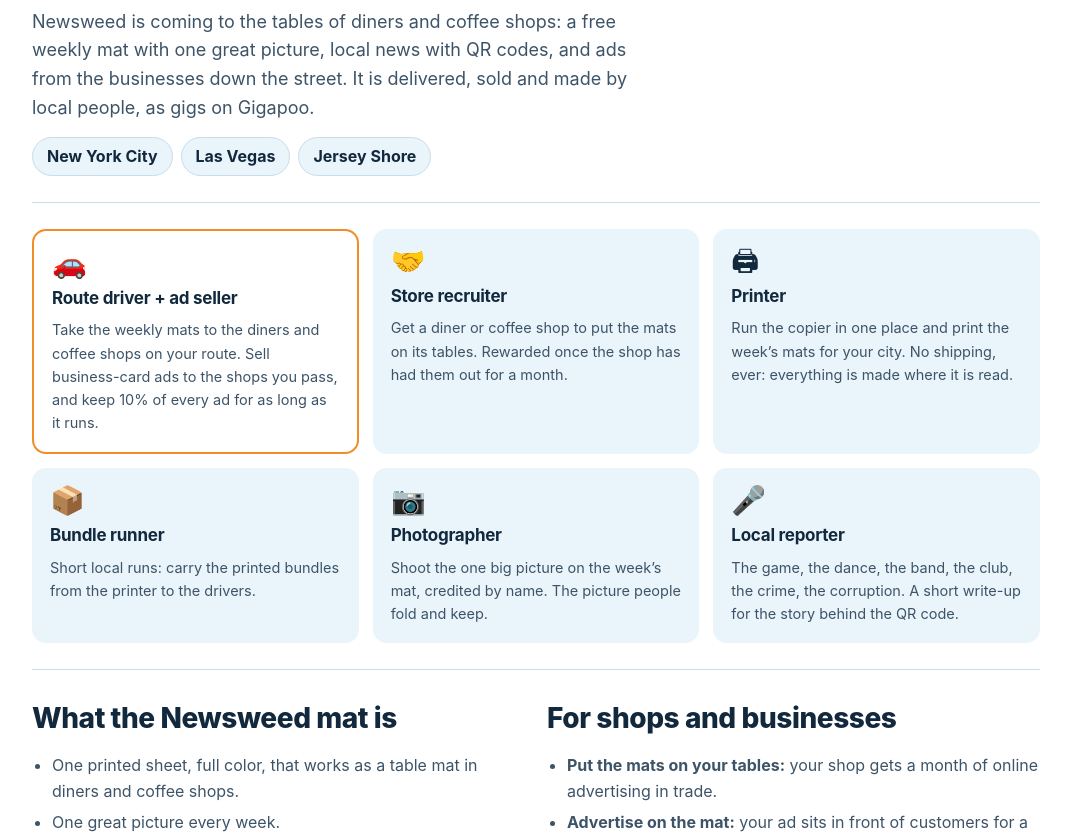
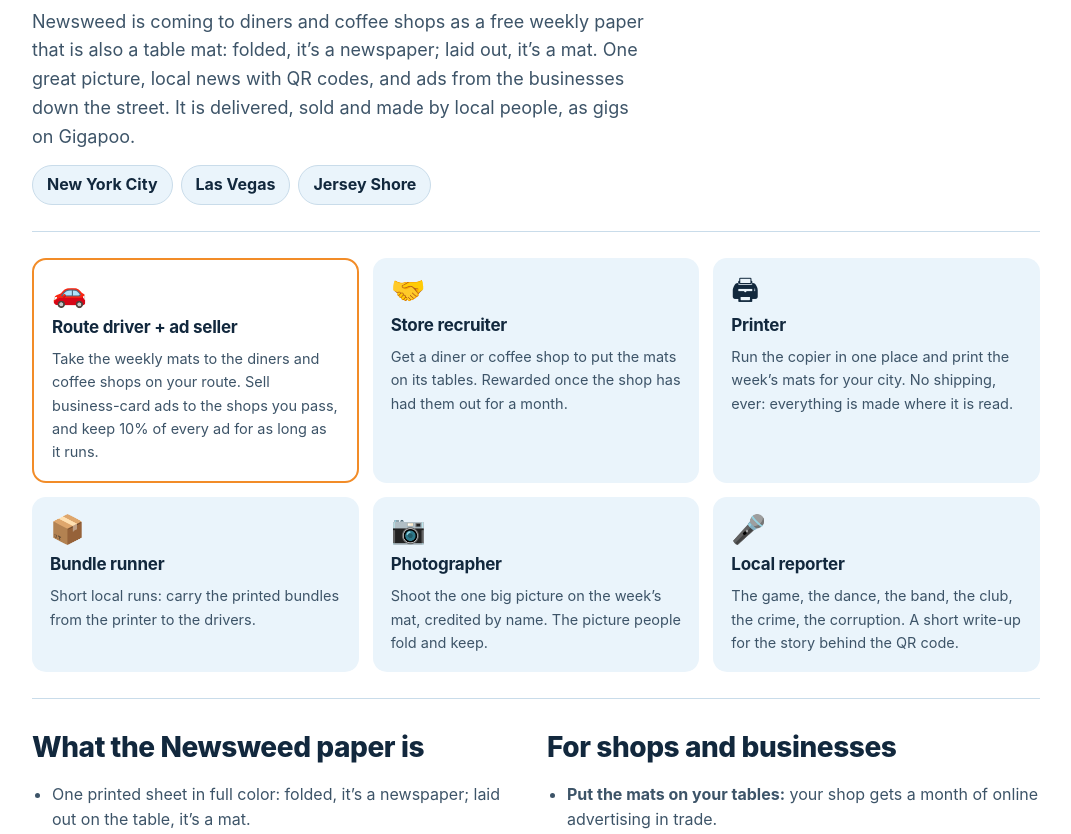
Before and after one commit to realroofers-dotcom/gigapoo, a plain HTML site: page newsweed-routes.html in a window 1280 px wide. Shown: the part 347-1181 px from the top of the page, without its empty margins (104-1175 px from the left). Drawn offline with Linux system fonts and the light colour scheme.

Commit message:
paper-and-mat-1a: Mark 11/22 'folded its a paper, if laid out its a mat'
Co-Authored-By: Claude Opus 5.5 <noreply@anthropic.com>

```diff
--- a/newsweed-routes.html
+++ b/newsweed-routes.html
@@ -5,7 +5,7 @@
 <meta charset="utf-8">
 <meta name="viewport" content="width=device-width,initial-scale=1">
 <title>Coming soon: Newsweed routes and gigs in New York City, Las Vegas and the Jersey Shore | Gigapoo</title>
-<meta name="description" content="Coming soon on Gigapoo: deliver the weekly Newsweed table mat to diners and coffee shops, sell ads on your route and keep 10% every month. Also printers, photographers and local reporters. Limited routes. Get in line now.">
+<meta name="description" content="Coming soon on Gigapoo: deliver the weekly Newsweed paper (folded, a newspaper; laid out, a table mat) to diners and coffee shops, sell ads on your route and keep 10% every month. Also printers, photographers and local reporters. Limited routes. Get in line now.">
 <link rel="canonical" href="https://gigapoo.com/newsweed-routes">
 <meta property="og:type" content="website"><meta property="og:site_name" content="Gigapoo">
 <meta property="og:title" content="Coming soon: Newsweed routes on Gigapoo">
@@ -88,7 +88,7 @@ footer a{color:var(--ink2)}
   <div>
     <span class="soon">Coming soon</span>
     <h1>Drive? Add a paper route between trips. <em>Keep 10% of every ad you sell, every month.</em></h1>
-    <p class="sub">Newsweed is coming to the tables of diners and coffee shops: a free weekly mat with one great picture, local news with QR codes, and ads from the businesses down the street. It is delivered, sold and made by local people, as gigs on Gigapoo.</p>
+    <p class="sub">Newsweed is coming to diners and coffee shops as a free weekly paper that is also a table mat: folded, it&rsquo;s a newspaper; laid out, it&rsquo;s a mat. One great picture, local news with QR codes, and ads from the businesses down the street. It is delivered, sold and made by local people, as gigs on Gigapoo.</p>
     <div class="cities"><span>New York City</span><span>Las Vegas</span><span>Jersey Shore</span></div>
   </div>
   <div class="short">
@@ -109,9 +109,9 @@ footer a{color:var(--ink2)}
 
 <section class="mat">
   <div>
-    <h2>What the Newsweed mat is</h2>
+    <h2>What the Newsweed paper is</h2>
     <ul>
-      <li>One printed sheet, full color, that works as a table mat in diners and coffee shops.</li>
+      <li>One printed sheet in full color: folded, it&rsquo;s a newspaper; laid out on the table, it&rsquo;s a mat.</li>
       <li>One great picture every week.</li>
       <li>Local sports, dances and clubs, music, crime, corruption, national news and entertainment.</li>
       <li>Every story has a QR code: a short summary, then Newsweed&rsquo;s videos, free classifieds and the full story.</li>
```
